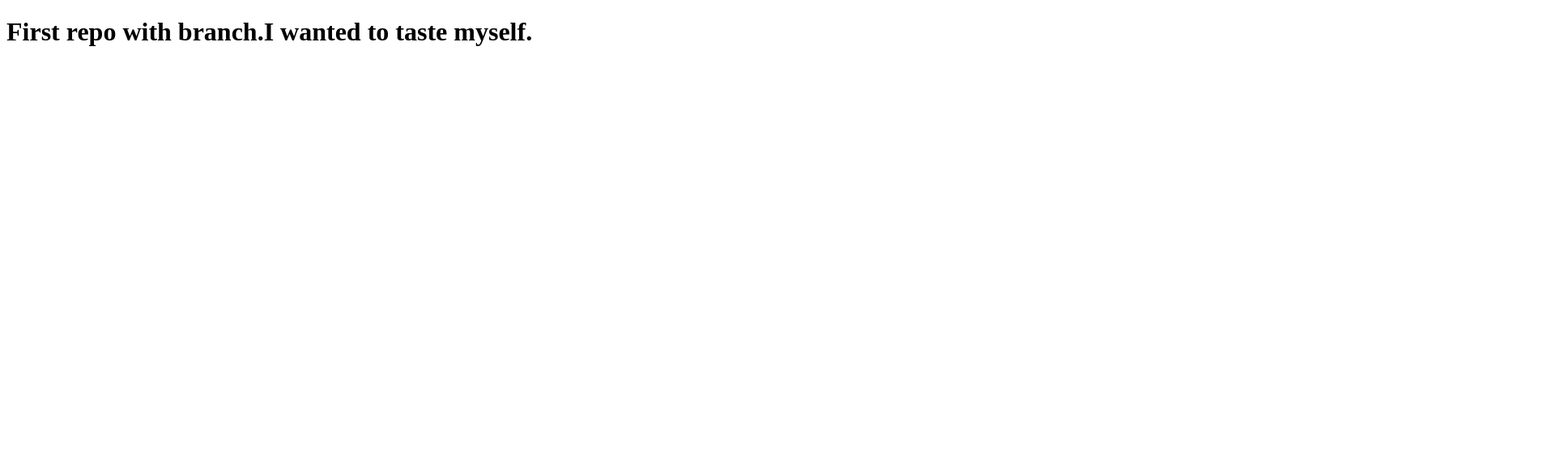
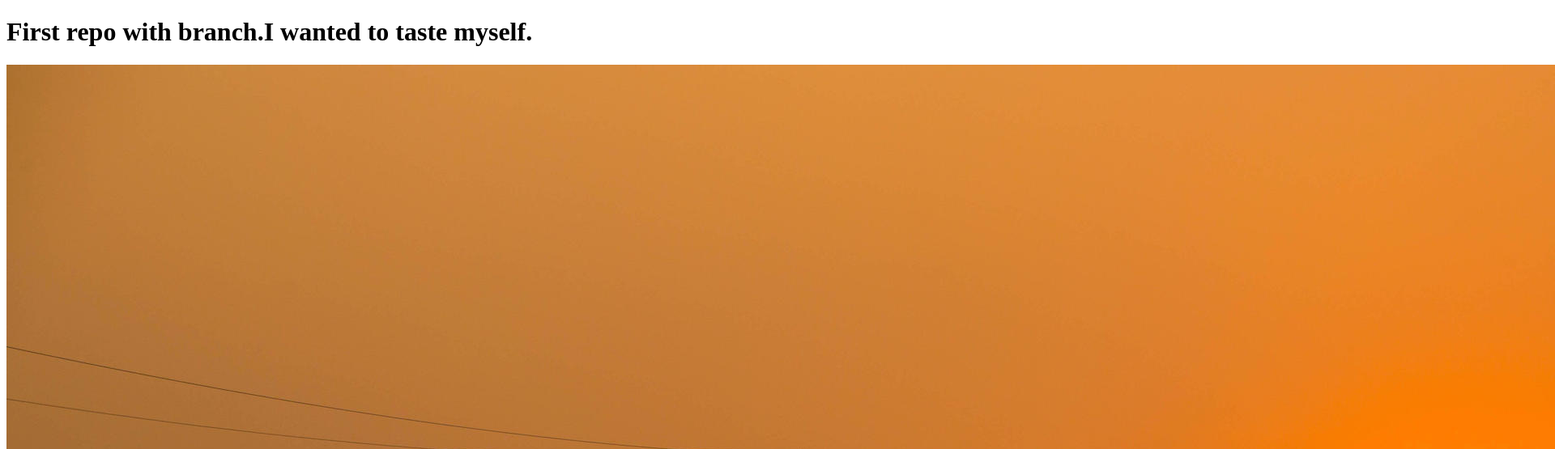
Before and after one commit to Moyen75/new-repo, a plain HTML site: page index.html in a window 1280 px wide. Shown: the top 555 px of the page at 81% size, 1920 px wide, since content can reach past the window. Drawn offline with Linux system fonts and the light colour scheme.

Commit message:
create branch

```diff
--- a/index.html
+++ b/index.html
@@ -8,6 +8,7 @@
 </head>
 <body>
     <h1>First repo with branch.I wanted to taste myself.</h1>
+    <img src="Bangladesh.jpg" alt="">
 
 </body>
 </html>
```
Also changed, not shown: Bangladesh.jpg (added).
